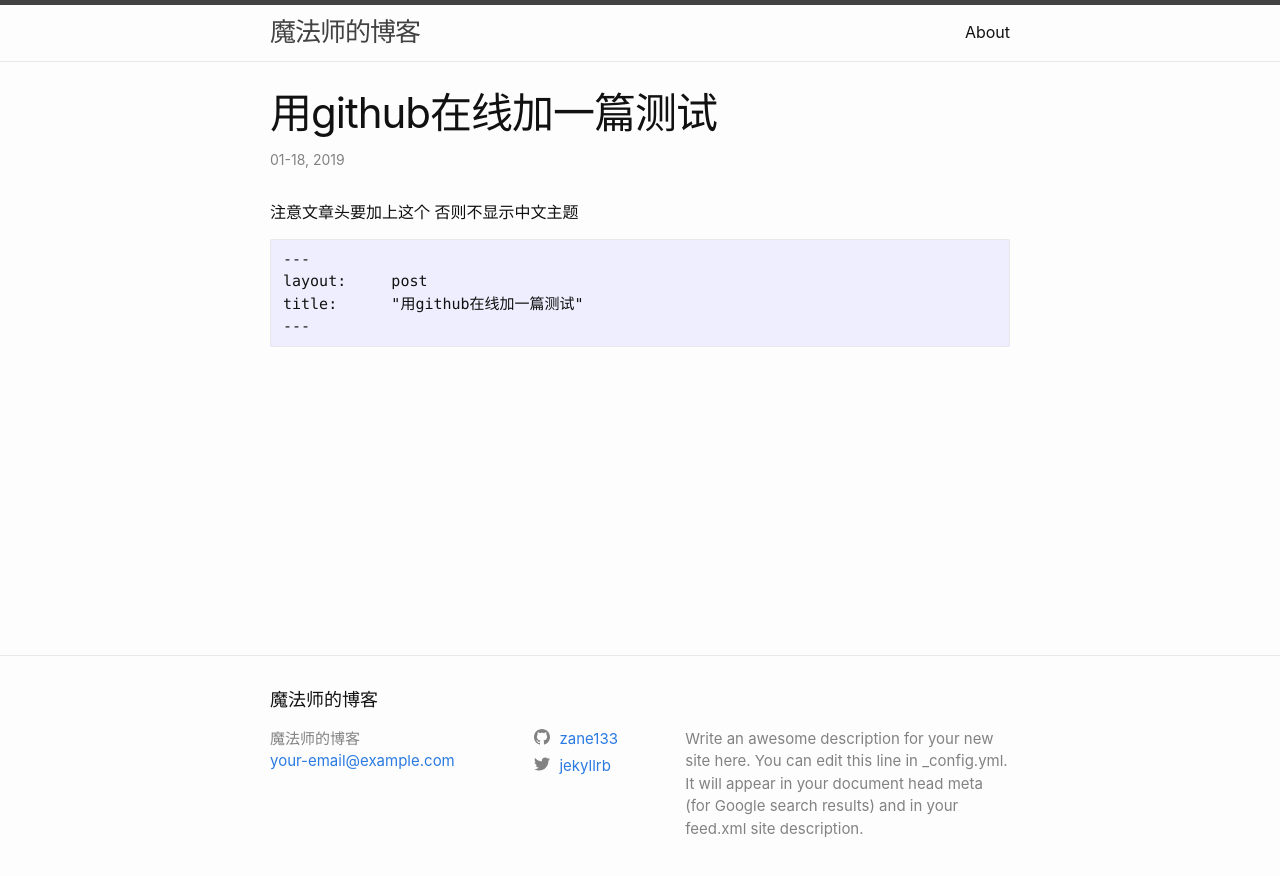
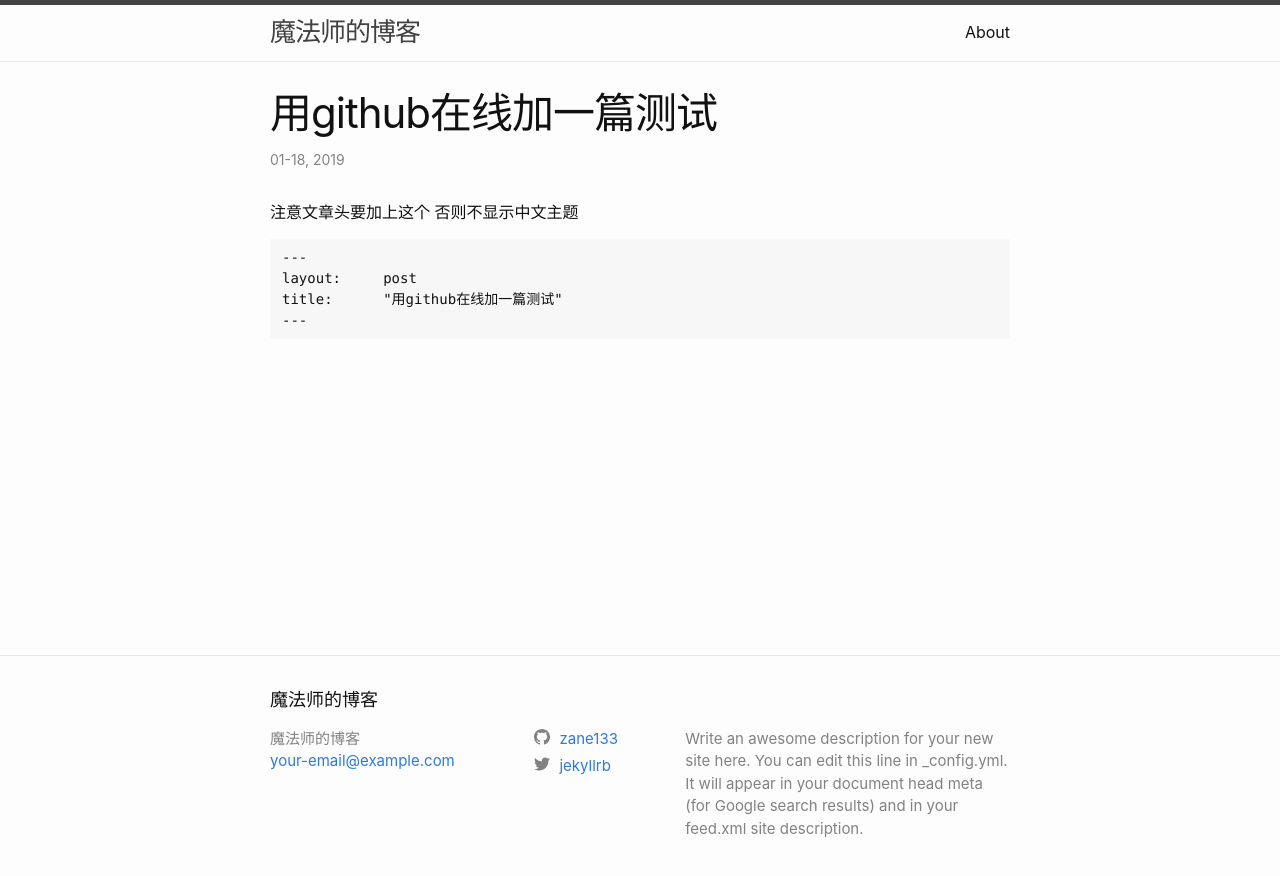
Before and after one commit to zane133/zane133.github.io, a Jekyll site: the page built from _posts/2019-01-18-lalala.markdown, in a window 1280 px wide. Shown: the top 876 px of the page. Built offline with Jekyll 4.4.1, drawn with Linux system fonts in a browser that asks for light colours.

Commit message:
edit font size

```diff
--- a/_sass/minima/_base.scss
+++ b/_sass/minima/_base.scss
@@ -149,12 +149,13 @@ blockquote {
 pre,
 code {
   @include relative-font-size(0.9375);
-  border: 1px solid $grey-color-light;
-  border-radius: 3px;
-  background-color: #eef;
+  // border: 1px solid $grey-color-light;
+  // border-radius: 3px;
+  background-color: #f7f7f7;
 }
 pre,
 code {
+  font-size: 14px;
   font-family: consolas, Menlo, "PingFang SC", "Microsoft YaHei", monospace;
 }
 code {
--- a/_sass/minima/_syntax-highlighting.scss
+++ b/_sass/minima/_syntax-highlighting.scss
@@ -2,11 +2,11 @@
  * Syntax highlighting styles
  */
 .highlight {
-  background: #fff;
+  background: #f7f7f7;
   @extend %vertical-rhythm;
 
   .highlighter-rouge & {
-    background: #eef;
+    background: #f7f7f7;
   }
 
   .c     { color: #998; font-style: italic } // Comment
```
